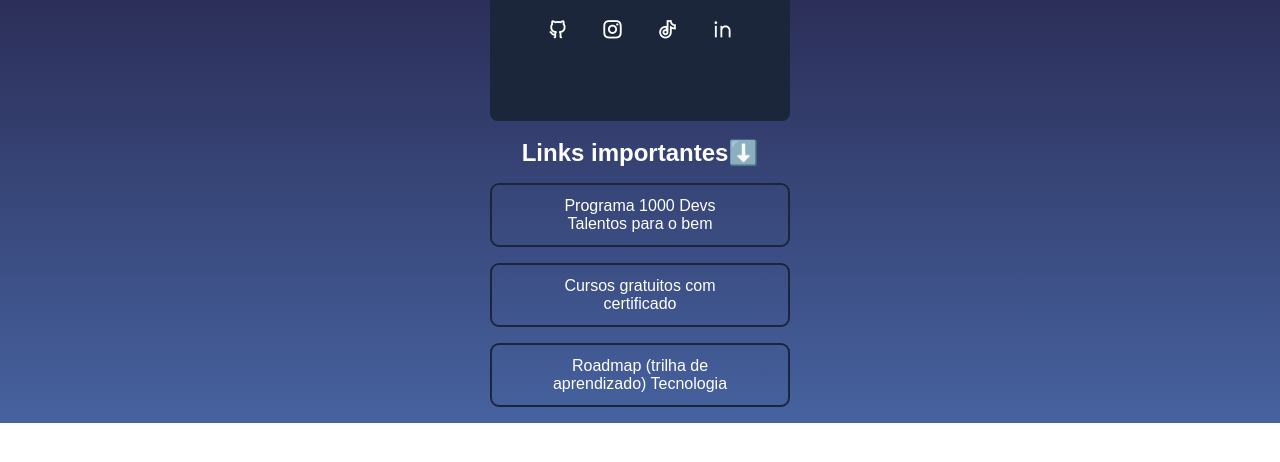
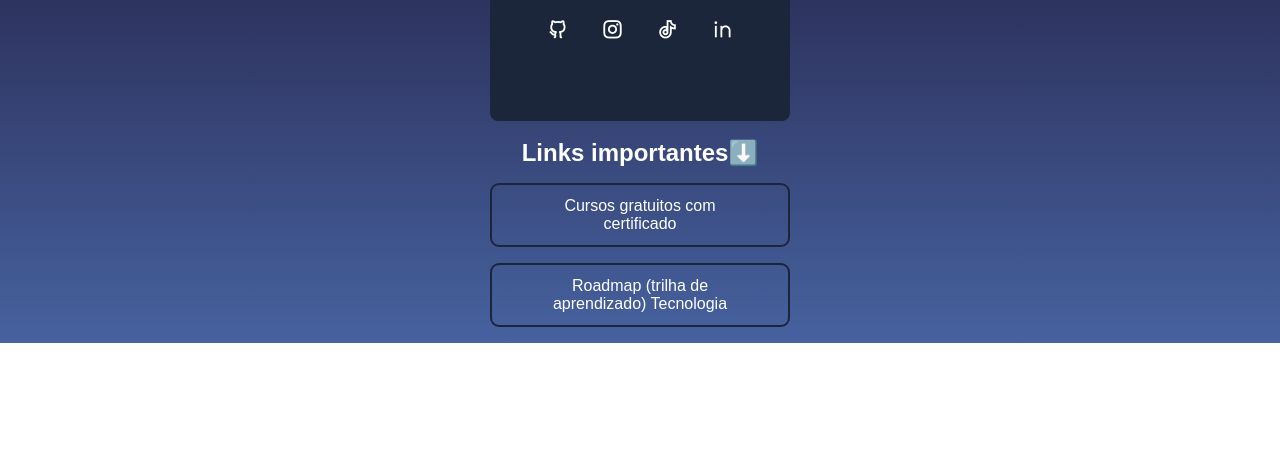
Before and after one commit to joiceoliveiras/Profile-card-link, a plain HTML site: page index.html in a window 1280 px wide. Shown: the part 292-754 px from the top of the page. Drawn offline with nearby package versions, Linux system fonts and the light colour scheme.

Commit message:
atualizacao links html

```diff
--- a/index.html
+++ b/index.html
@@ -32,7 +32,7 @@
         </div>
     </div> <br>
    <h2>Links importantes⬇️</h2>
-   <a id="hideLink" class="links" href="https://99jobs.com/mesttra/jobs/374309-programa-1000devs-2024" target="_blank">Programa 1000 Devs Talentos para o bem</a>
+   <a id="hideLink" class="links" href="" target="_blank"></a>
    <a class="links" href="https://github.com/joiceoliveiras/Cursos-online-de-programacao-gratuitos-com-certificado" target="_blank">Cursos gratuitos com certificado</a>
    <a class="links" href="https://techguide.sh/ " target="_blank">Roadmap (trilha de aprendizado) Tecnologia</a>
   </div>
--- a/script.js
+++ b/script.js
@@ -1,5 +1,5 @@
 function checkDate() {
-    const targetDate = new Date(2024, 6, 31);
+    const targetDate = new Date();
 
     const currentDate = new Date();
 
```
